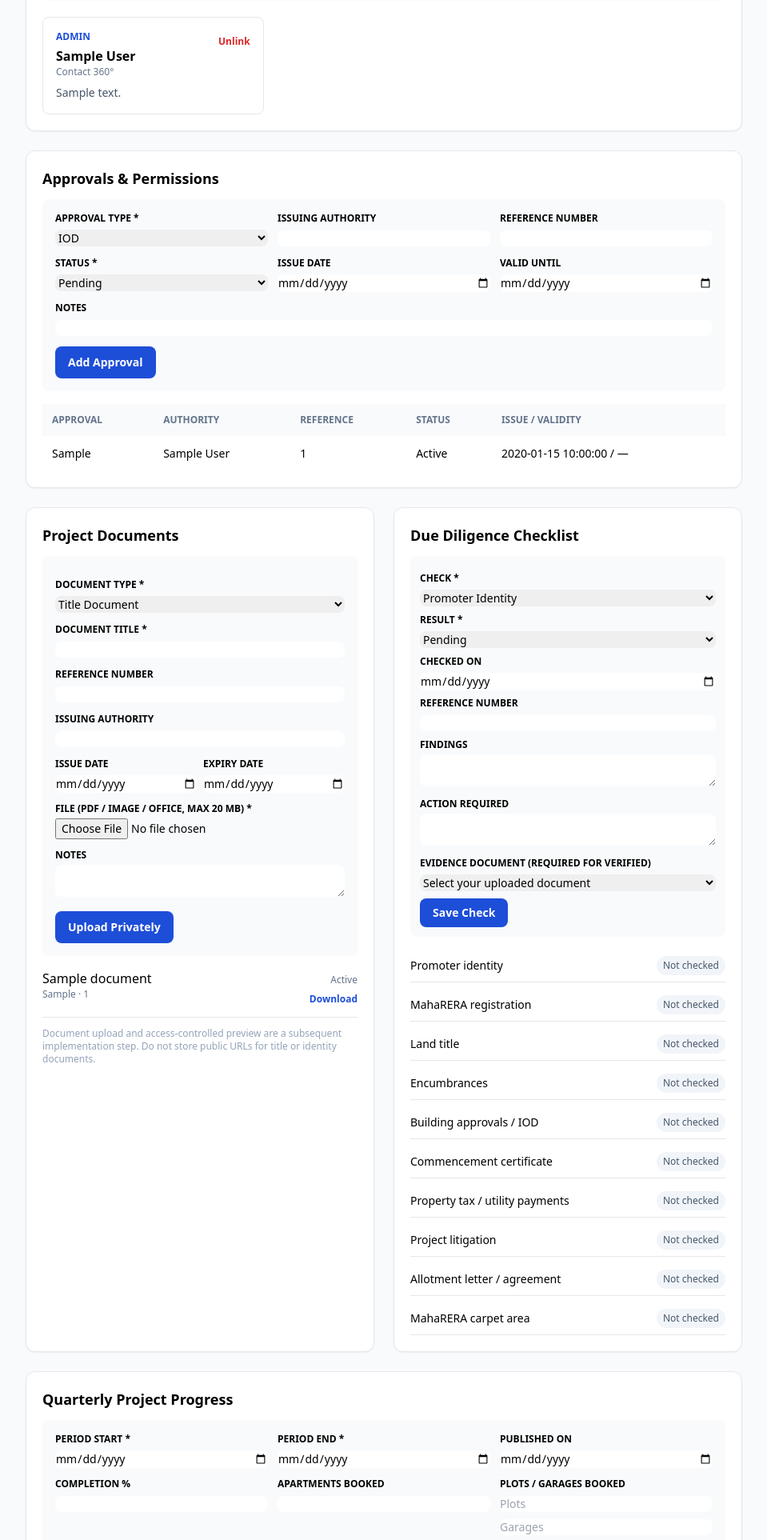
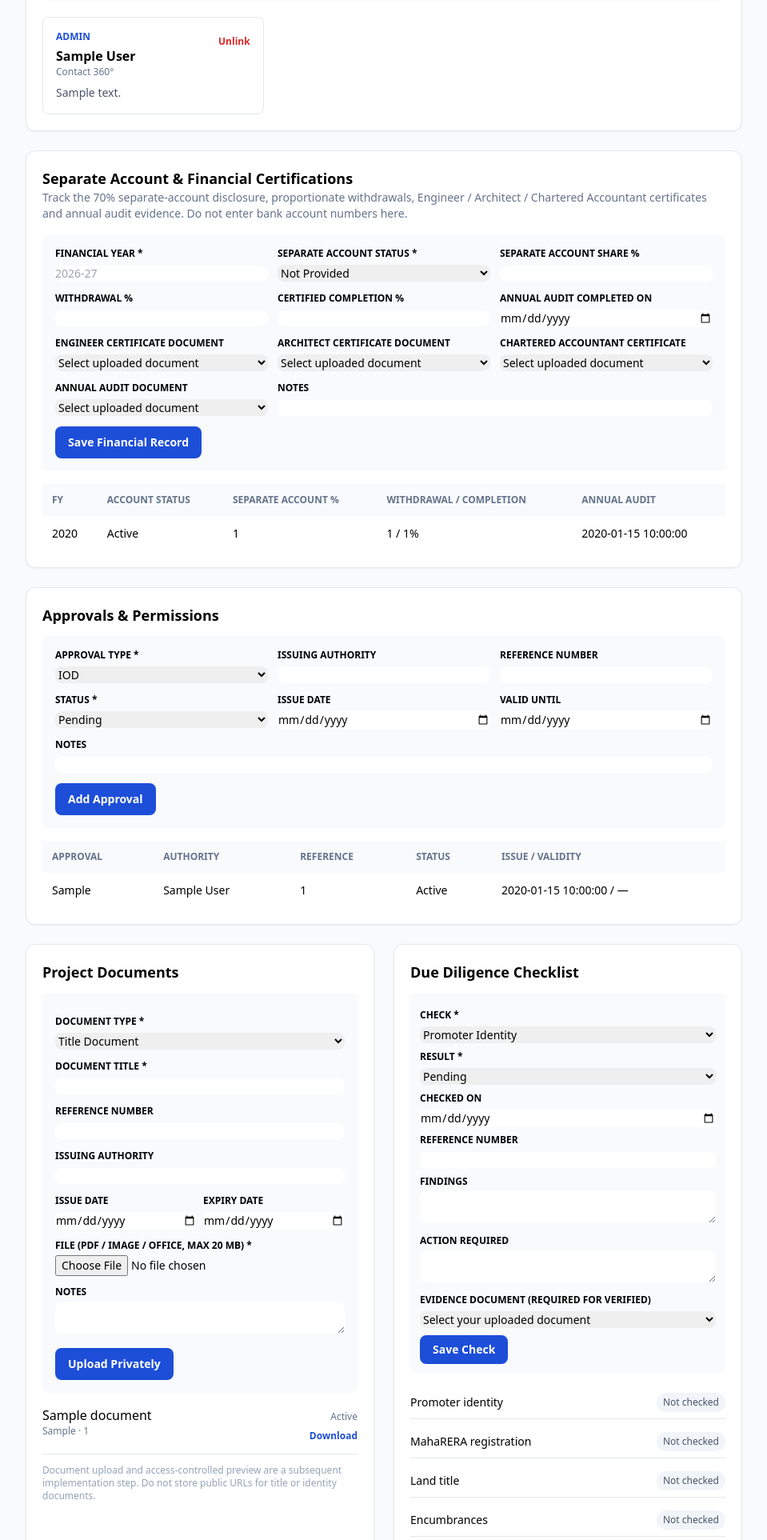
Before and after one commit to rattlescorpion/pfre-omni, a Laravel app: template resources/views/projects/show.blade.php in a window 1280 px wide. Shown: the part 2243-4168 px from the top of the page at 80% size, without its empty margins (288-1247 px from the left). Run offline with Laravel 10, Linux system fonts and the light colour scheme; the template is opened without the code that fills it: most values are stand-ins (such as "Sample title", 1, 10 or a date in 2020); data that the repository does not hold is empty; style sheets or scripts are compiled from the project's sources; parts of the project's set-up code (start-up, migrations or seed data) failed here and were passed over.

Commit message:
Add financial certification and annual audit section to Project 360

```diff
--- a/resources/views/projects/show.blade.php
+++ b/resources/views/projects/show.blade.php
@@ -59,7 +59,7 @@
         <form method="POST" action="{{ route('inventory.projects.phases.store', $project->id) }}" class="mb-4 grid gap-3 rounded-lg bg-slate-50 p-4 md:grid-cols-3">@csrf
 <div><label class="mb-1 block text-xs font-semibold uppercase">Phase Name *</label><input name="phase_name" required class="w-full rounded-lg border-slate-300 text-sm" placeholder="Phase 1 / Tower A"></div>
 <div><label class="mb-1 block text-xs font-semibold uppercase">MahaRERA Registration No.</label><input name="maharera_registration_number" class="w-full rounded-lg border-slate-300 text-sm"></div>
-<div><label class="mb-1 block text-xs font-semibold uppercase">Registration Status *</label><select name="registration_status" required class="w-full rounded-lg border-slate-300 text-sm">@foreach(['not_provided'=>'Not Provided','application_submitted'=>'Application Submitted','registered'=>'Registered','extended'=>'Extended','lapsed'=>'Lapsed','revoked'=>'Revoked','abeyance'=>'In Abeyance','deregistered'=>'De-registered'] as $v=>$label)<option value="{{ $v }}">{{ $label }}</option>@endforeach</select></div>
+<div><label class="mb-1 block text-xs font-semibold uppercase">Registration Status *</label><select name="registration_status" required class="w-full rounded-lg border-slate-300 text-sm">@foreach(['not_provided'=>'Not Provided','application_submitted'=>'Application Submitted','registered'=>'Registered','extended'=>'Extended','lapsed'=>'Lapsed','revoked'=>'Revoked','abeyance'=>'In Abeyance','deregistered'=>'De-registered','exemption_claimed'=>'Exemption Claimed (Verify)'] as $v=>$label)<option value="{{ $v }}">{{ $label }}</option>@endforeach</select></div>
 <div><label class="mb-1 block text-xs font-semibold uppercase">Registration Date</label><input type="date" name="registration_date" class="w-full rounded-lg border-slate-300 text-sm"></div>
 <div><label class="mb-1 block text-xs font-semibold uppercase">Validity End Date</label><input type="date" name="validity_end_date" class="w-full rounded-lg border-slate-300 text-sm"></div>
 <div><label class="mb-1 block text-xs font-semibold uppercase">Proposed Completion</label><input type="date" name="proposed_completion_date" class="w-full rounded-lg border-slate-300 text-sm"></div>
@@ -81,6 +81,25 @@
         <div class="grid gap-3 md:grid-cols-2 lg:grid-cols-3">@forelse($professionals as $professional)
             <article class="rounded-lg border p-4"><div class="flex items-start justify-between gap-2"><div><p class="text-xs font-semibold uppercase text-blue-700">{{ ucwords(str_replace('_',' ',$professional->professional_role)) }} @if($professional->is_primary) · Primary @endif</p><h3 class="mt-1 font-semibold">{{ $professional->display_name }}</h3><p class="text-xs text-slate-500">{{ $professional->entity_type === 'company' ? 'Company 360°' : 'Contact 360°' }}</p></div><form method="POST" action="{{ route('inventory.projects.professionals.destroy', [$project->id, $professional->id]) }}" onsubmit="return confirm('Remove this project association? The source record will remain unchanged.')">@csrf @method('DELETE')<button class="text-xs font-semibold text-red-600">Unlink</button></form></div>@if($professional->notes)<p class="mt-2 text-sm text-slate-600">{{ $professional->notes }}</p>@endif</article>
         @empty<div class="rounded-lg border border-dashed p-6 text-center text-sm text-slate-500 md:col-span-3">No professionals linked yet. Use the form above to select an existing contact or company.</div>@endforelse</div>
+    </section>
+
+    <section class="rounded-xl border bg-white p-5 shadow-sm">
+        <div class="mb-4"><h2 class="text-lg font-bold">Separate Account &amp; Financial Certifications</h2><p class="text-sm text-slate-500">Track the 70% separate-account disclosure, proportionate withdrawals, Engineer / Architect / Chartered Accountant certificates and annual audit evidence. Do not enter bank account numbers here.</p></div>
+        <form method="POST" action="{{ route('inventory.projects.financial-compliance.store', $project->id) }}" class="mb-4 grid gap-3 rounded-lg bg-slate-50 p-4 md:grid-cols-3">@csrf
+            <div><label class="mb-1 block text-xs font-semibold uppercase">Financial Year *</label><input name="financial_year" required pattern="\\d{4}-\\d{2}" placeholder="2026-27" class="w-full rounded-lg border-slate-300 text-sm"></div>
+            <div><label class="mb-1 block text-xs font-semibold uppercase">Separate Account Status *</label><select name="separate_account_status" required class="w-full rounded-lg border-slate-300 text-sm"><option value="not_provided">Not Provided</option><option value="declared">Declared</option><option value="documents_uploaded">Documents Uploaded</option><option value="reviewed">Reviewed</option><option value="issue_found">Issue Found</option></select></div>
+            <div><label class="mb-1 block text-xs font-semibold uppercase">Separate Account Share %</label><input type="number" min="0" max="100" step="0.01" name="separate_account_share_percentage" class="w-full rounded-lg border-slate-300 text-sm"></div>
+            <div><label class="mb-1 block text-xs font-semibold uppercase">Withdrawal %</label><input type="number" min="0" max="100" step="0.01" name="withdrawal_percentage" class="w-full rounded-lg border-slate-300 text-sm"></div>
+            <div><label class="mb-1 block text-xs font-semibold uppercase">Certified Completion %</label><input type="number" min="0" max="100" step="0.01" name="certified_completion_percentage" class="w-full rounded-lg border-slate-300 text-sm"></div>
+            <div><label class="mb-1 block text-xs font-semibold uppercase">Annual Audit Completed On</label><input type="date" name="annual_audit_completed_on" class="w-full rounded-lg border-slate-300 text-sm"></div>
+            <div><label class="mb-1 block text-xs font-semibold uppercase">Engineer Certificate Document</label><select name="engineer_certificate_document_id" class="w-full rounded-lg border-slate-300 text-sm"><option value="">Select uploaded document</option>@foreach($documents as $doc)<option value="{{ $doc->id }}">{{ $doc->title }}</option>@endforeach</select></div>
+            <div><label class="mb-1 block text-xs font-semibold uppercase">Architect Certificate Document</label><select name="architect_certificate_document_id" class="w-full rounded-lg border-slate-300 text-sm"><option value="">Select uploaded document</option>@foreach($documents as $doc)<option value="{{ $doc->id }}">{{ $doc->title }}</option>@endforeach</select></div>
+            <div><label class="mb-1 block text-xs font-semibold uppercase">Chartered Accountant Certificate</label><select name="chartered_accountant_certificate_document_id" class="w-full rounded-lg border-slate-300 text-sm"><option value="">Select uploaded document</option>@foreach($documents as $doc)<option value="{{ $doc->id }}">{{ $doc->title }}</option>@endforeach</select></div>
+            <div><label class="mb-1 block text-xs font-semibold uppercase">Annual Audit Document</label><select name="annual_audit_document_id" class="w-full rounded-lg border-slate-300 text-sm"><option value="">Select uploaded document</option>@foreach($documents as $doc)<option value="{{ $doc->id }}">{{ $doc->title }}</option>@endforeach</select></div>
+            <div class="md:col-span-2"><label class="mb-1 block text-xs font-semibold uppercase">Notes</label><input name="notes" class="w-full rounded-lg border-slate-300 text-sm"></div>
+            <div class="md:col-span-3"><button class="rounded-lg bg-blue-700 px-4 py-2.5 text-sm font-semibold text-white">Save Financial Record</button></div>
+        </form>
+        <div class="overflow-x-auto"><table class="min-w-full text-left text-sm"><thead class="bg-slate-50 text-xs uppercase text-slate-500"><tr><th class="px-3 py-3">FY</th><th class="px-3 py-3">Account Status</th><th class="px-3 py-3">Separate Account %</th><th class="px-3 py-3">Withdrawal / Completion</th><th class="px-3 py-3">Annual Audit</th></tr></thead><tbody class="divide-y">@forelse($financialCompliance as $record)<tr><td class="px-3 py-3">{{ $record->financial_year }}</td><td class="px-3 py-3">{{ ucwords(str_replace('_',' ',$record->separate_account_status)) }}</td><td class="px-3 py-3">{{ $record->separate_account_share_percentage ?? '—' }}</td><td class="px-3 py-3">{{ $record->withdrawal_percentage ?? '—' }} / {{ $record->certified_completion_percentage ?? '—' }}%</td><td class="px-3 py-3">{{ $record->annual_audit_completed_on ?: 'Not recorded' }}</td></tr>@empty<tr><td colspan="5" class="px-3 py-5 text-center text-slate-500">No financial-compliance records entered.</td></tr>@endforelse</tbody></table></div>
     </section>
 
     <section class="rounded-xl border bg-white p-5 shadow-sm">
```
